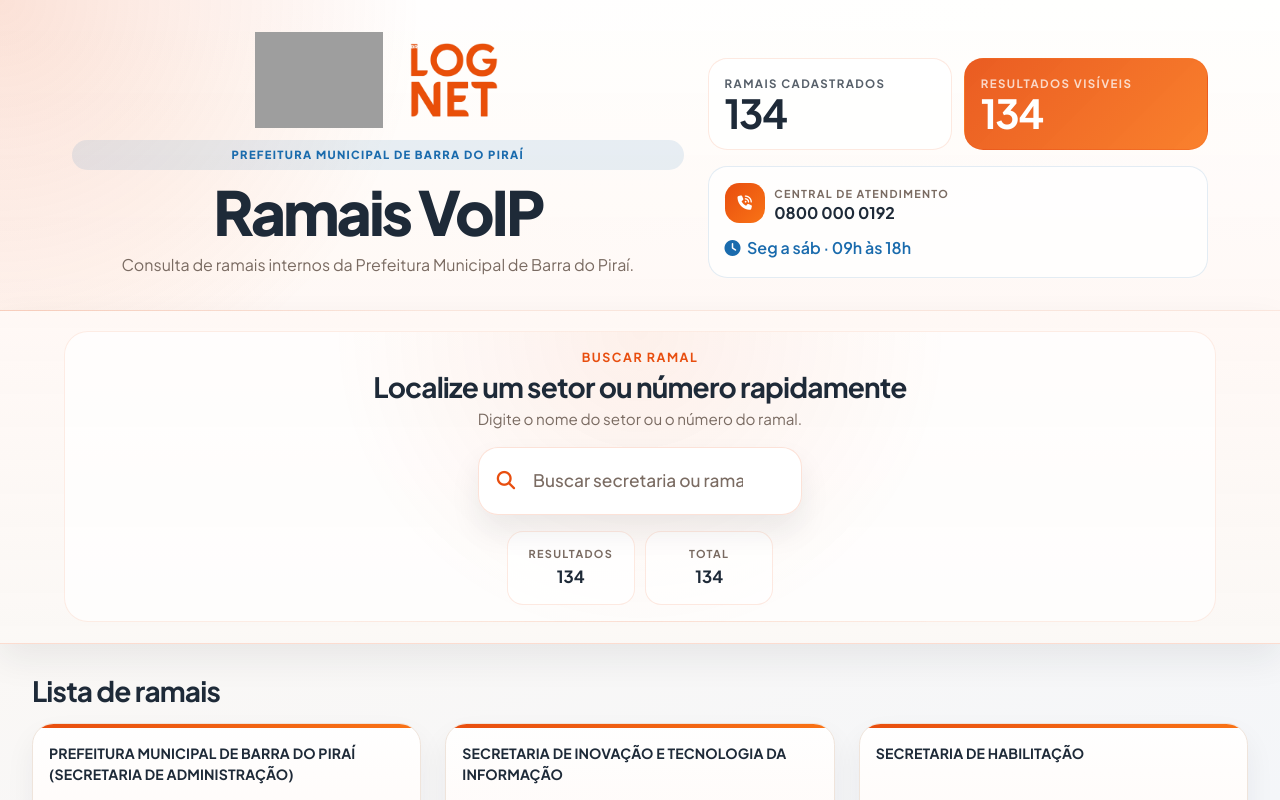
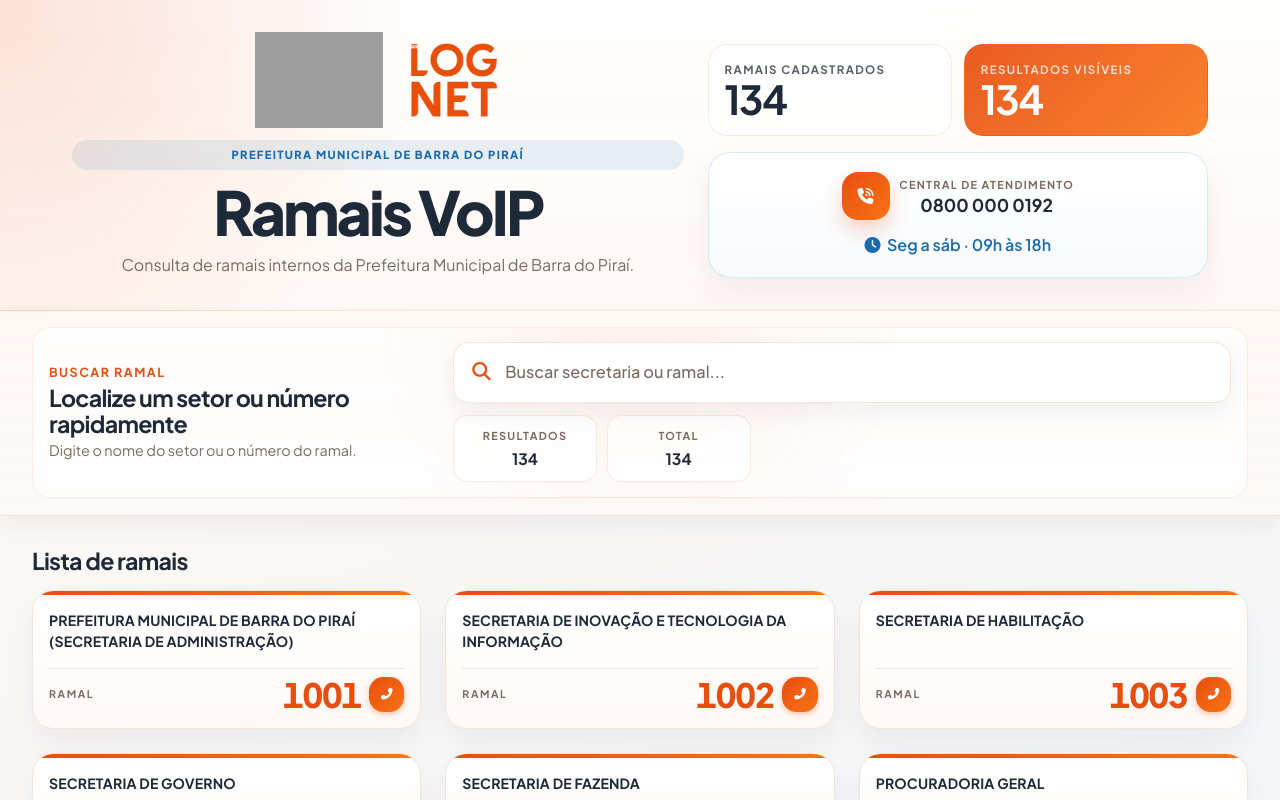
Before and after one commit to CesarAVB/ramais-lognet-bdp, an Angular app: page / in a window 1280 px wide. Shown: the top 800 px of the page. Built offline with nearby package versions, Linux system fonts and the light colour scheme; grey boxes are pictures that could not be loaded.

Commit message:
style: ajustar espaçamentos e estilos em componentes de busca e cabeçalho

```diff
--- a/src/app/app.css
+++ b/src/app/app.css
@@ -21,31 +21,29 @@
   backdrop-filter: blur(14px);
   -webkit-backdrop-filter: blur(14px);
   width: 100%;
-  padding: 1rem var(--spacing-md) 1.15rem;
+  padding: 0.85rem var(--spacing-md) 1rem;
   border-bottom: 1px solid rgba(232, 78, 15, 0.16);
-  box-shadow: 0 14px 34px rgba(30, 42, 56, 0.08);
+  box-shadow: 0 10px 24px rgba(30, 42, 56, 0.06);
 }
 
 .search-shell {
   display: grid;
-  gap: 1rem;
+  gap: 0.85rem;
   width: 100%;
-  max-width: 72rem;
+  max-width: 78rem;
   margin: 0 auto;
-  justify-items: center;
-  padding: 1rem;
-  border-radius: 1.5rem;
+  padding: 0.9rem 1rem;
+  border-radius: 1.1rem;
   background:
-    radial-gradient(circle at top, rgba(232, 78, 15, 0.08), transparent 48%),
+    radial-gradient(circle at top, rgba(232, 78, 15, 0.06), transparent 42%),
     rgba(255, 255, 255, 0.72);
   border: 1px solid rgba(232, 78, 15, 0.1);
 }
 
 .search-copy {
   display: grid;
-  gap: 0.25rem;
+  gap: 0.15rem;
   text-align: center;
-  max-width: 38rem;
 }
 
 .search-label {
@@ -58,7 +56,7 @@
 
 .search-title,
 .results-header h2 {
-  font-size: clamp(1.15rem, 4vw, 1.75rem);
+  font-size: clamp(1.1rem, 3vw, 1.45rem);
   line-height: 1.1;
   letter-spacing: -0.03em;
   margin: 0;
@@ -67,24 +65,30 @@
 .search-copy p {
   margin: 0;
   color: var(--color-muted);
-  font-size: 0.95rem;
+  font-size: 0.9rem;
+}
+
+.search-main {
+  display: grid;
+  gap: 0.8rem;
+  width: 100%;
 }
 
 .search-status {
   display: flex;
   flex-wrap: wrap;
   justify-content: center;
-  gap: 0.65rem;
+  gap: 0.6rem;
   width: 100%;
 }
 
 .status-pill {
-  min-width: 8rem;
+  min-width: 9rem;
   display: grid;
   gap: 0.1rem;
-  padding: 0.8rem 1rem;
-  border-radius: 1rem;
-  background: rgba(255, 255, 255, 0.9);
+  padding: 0.65rem 0.95rem;
+  border-radius: 0.9rem;
+  background: rgba(255, 255, 255, 0.82);
   border: 1px solid rgba(232, 78, 15, 0.12);
   text-align: center;
 }
@@ -100,7 +104,7 @@
 .status-pill strong {
   color: var(--color-text);
   font-weight: 700;
-  font-size: 1.05rem;
+  font-size: 0.98rem;
 }
 
 .status-pill.subtle {
@@ -109,7 +113,7 @@
 
 .query-pill strong {
   color: var(--color-primary);
-  max-width: 14rem;
+  max-width: 18rem;
   overflow: hidden;
   text-overflow: ellipsis;
 }
@@ -145,8 +149,7 @@
 
 @media (max-width: 600px) {
   .search-shell {
-    padding: 0.85rem;
-    border-radius: 1.2rem;
+    padding: 0.8rem;
   }
 
   .search-copy p {
@@ -155,13 +158,30 @@
 
   .status-pill {
     min-width: calc(50% - 0.35rem);
-    padding: 0.75rem 0.85rem;
   }
 }
 
 @media (min-width: 768px) {
   .search-wrapper {
-    padding: 1.25rem var(--spacing-xl) 1.35rem;
+    padding: 1rem var(--spacing-xl) 1.1rem;
+  }
+
+  .search-shell {
+    grid-template-columns: minmax(16rem, 24rem) minmax(0, 1fr);
+    align-items: center;
+    gap: 1.25rem;
+  }
+
+  .search-copy {
+    text-align: left;
+  }
+
+  .search-main {
+    align-items: center;
+  }
+
+  .search-status {
+    justify-content: flex-start;
   }
 
   .results-section {
--- a/src/app/app.html
+++ b/src/app/app.html
@@ -15,6 +15,7 @@
         <p>Digite o nome do setor ou o número do ramal.</p>
       </div>
 
+      <div class="search-main">
         <app-search-bar [query]="query()" (queryChange)="onQueryChange($event)" />
 
         <div class="search-status" aria-live="polite">
@@ -32,6 +33,7 @@
               <strong>{{ query() }}</strong>
             </span>
           }
+        </div>
       </div>
     </div>
   </section>
--- a/src/app/components/header/header.css
+++ b/src/app/components/header/header.css
@@ -168,10 +168,13 @@
 .contact-strip {
   display: grid;
   gap: 0.75rem;
-  padding: 1rem;
-  background: rgba(255, 255, 255, 0.74);
-  border: 1px solid rgba(26, 107, 173, 0.12);
-  border-radius: 1.2rem;
+  justify-items: center;
+  padding: 1.2rem 1rem;
+  background:
+    linear-gradient(180deg, rgba(255, 255, 255, 0.92), rgba(247, 250, 253, 0.92));
+  border: 1px solid rgba(26, 107, 173, 0.14);
+  border-radius: 1.4rem;
+  box-shadow: 0 14px 32px rgba(30, 42, 56, 0.06);
 }
 
 .mobile-contact {
@@ -185,24 +188,28 @@
   display: flex;
   align-items: center;
   gap: 0.6rem;
+  justify-content: center;
   text-decoration: none;
   color: var(--color-text);
+  text-align: center;
 }
 
 .contact-icon {
-  width: 2.5rem;
-  height: 2.5rem;
+  width: 3rem;
+  height: 3rem;
   background: linear-gradient(135deg, var(--color-primary), var(--color-orange-warm));
   color: #fff;
-  border-radius: 0.9rem;
+  border-radius: 1rem;
   display: inline-flex;
   align-items: center;
   justify-content: center;
-  font-size: 0.9rem;
+  font-size: 1rem;
+  box-shadow: 0 10px 20px rgba(232, 78, 15, 0.24);
 }
 
 .contact-phone span {
   display: grid;
+  gap: 0.1rem;
 }
 
 .contact-phone small,
@@ -216,7 +223,7 @@
 
 .contact-phone strong,
 .active-filter strong {
-  font-size: 1rem;
+  font-size: 1.1rem;
   line-height: 1.2;
 }
 
@@ -225,8 +232,10 @@
   display: flex;
   align-items: center;
   gap: 0.4rem;
+  justify-content: center;
   color: var(--color-secondary);
   font-weight: 600;
+  text-align: center;
 }
 
 .active-filter {
--- a/src/app/components/search-bar/search-bar.css
+++ b/src/app/components/search-bar/search-bar.css
@@ -1,5 +1,5 @@
 .search-container {
-  width: min(100%, 52rem);
+  width: min(100%, 100%);
 }
 
 .search-input-wrapper {
@@ -21,16 +21,16 @@
 
 .search-input {
   width: 100%;
-  min-height: 4.25rem;
-  padding: 1.15rem 3.4rem 1.15rem 3.4rem;
+  min-height: 3.75rem;
+  padding: 1rem 3.2rem 1rem 3.2rem;
   border: 1px solid rgba(232, 78, 15, 0.16);
-  border-radius: 1.25rem;
-  font-size: 1.08rem;
+  border-radius: 1rem;
+  font-size: 1.02rem;
   font-weight: 600;
   font-family: var(--font-family);
   color: var(--color-text);
   background: rgba(255, 255, 255, 0.96);
-  box-shadow: 0 16px 30px rgba(30, 42, 56, 0.08);
+  box-shadow: 0 10px 22px rgba(30, 42, 56, 0.06);
   transition: border-color var(--transition-fast), box-shadow var(--transition-fast);
   appearance: none;
 }
```
Lines whose indentation alone changed are shown as unchanged.
